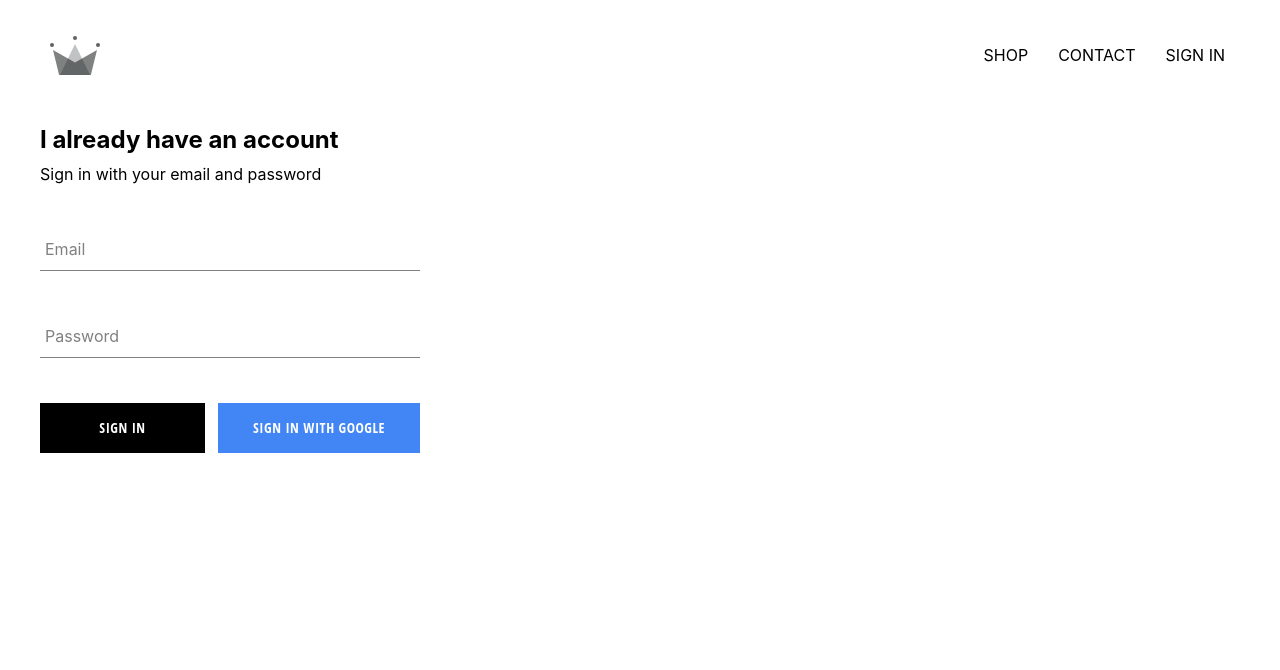
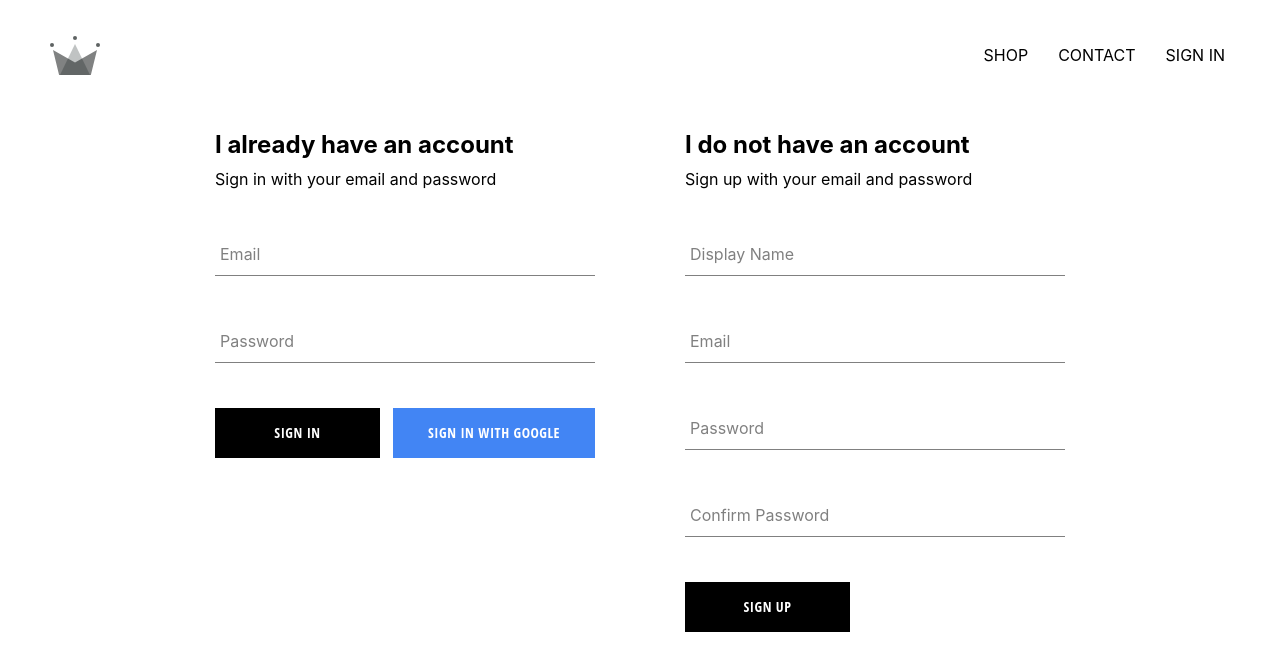
Before and after one commit to ramiraza/crwn-clothing, a React (Create React App) app: page /signin in a window 1280 px wide. Shown: the top 670 px of the page. Built offline with nearby package versions, Linux system fonts and the light colour scheme; no server answers.

Commit message:
implemented firebase utils, store and auth user into firebase db

```diff
--- a/package.json
+++ b/package.json
@@ -27,7 +27,7 @@
 		"workbox-streams": "^5.1.3"
 	},
 	"scripts": {
-		"start": "BROWSER=none react-scripts start",
+		"start": "react-scripts start",
 		"build": "react-scripts build",
 		"test": "react-scripts test",
 		"eject": "react-scripts eject"
--- a/src/App.js
+++ b/src/App.js
@@ -7,7 +7,7 @@
 import HomePage from './pages/homepage/homepage.component';
 import ShopPage from './pages/shop/shop.component';
 import SignInAndSignUp from './pages/sign-in-and-sign-up/sign-in-and-sign-up.component';
-import { auth } from './firebase/firebase.utils';
+import { auth, createUserProfileDoc } from './firebase/firebase.utils';
 
 class App extends React.Component {
 	constructor(props) {
@@ -21,12 +21,23 @@
 	unsubscribeFromAuth = null;
 
 	componentDidMount() {
-		this.unsubscribeFromAuth = auth.onAuthStateChanged(
-			(user) => {
-				this.setState({ currentUser: user });
-				console.log(user);
+		this.unsubscribeFromAuth = auth.onAuthStateChanged(async (userAuth) => {
+			if (userAuth) {
+				const userRef = await createUserProfileDoc(userAuth);
+				userRef.onSnapshot((snapshot) => {
+					this.setState(
+						{
+							currentUser: {
+								id: snapshot.id,
+								...snapshot.data(),
+							},
+						},
+						() => console.log(this.state)
+					);
+				});
 			}
-		);
+			this.setState({ currentUser: userAuth }, () => console.log(this.state));
+		});
 	}
 
 	componentWillUnmount() {
@@ -40,11 +51,7 @@
 				<Switch>
 					<Route exact path="/" component={HomePage} />
 					<Route exact path="/shop" component={ShopPage} />
-					<Route
-						exact
-						path="/signin"
-						component={SignInAndSignUp}
-					/>
+					<Route exact path="/signin" component={SignInAndSignUp} />
 				</Switch>
 			</div>
 		);
--- /dev/null
+++ b/src/components/sign-up/sign-up.component.jsx
@@ -0,0 +1,101 @@
+import React from 'react';
+import FormInput from '../form-input/form-input.component';
+import CustomButton from '../custom-button/custom-button.component';
+
+import './sign-up.styles.scss';
+
+import { auth, createUserProfileDoc } from '../../firebase/firebase.utils';
+
+class SignUp extends React.Component {
+	state = {
+		displayName: '',
+		email: '',
+		password: '',
+		confirmPassword: '',
+	};
+
+	handleSubmit = async (event) => {
+		event.preventDefault();
+
+		const { displayName, email, password, confirmPassword } = this.state;
+
+		if (password !== confirmPassword) {
+			alert('Passwords do not match');
+			return;
+		}
+
+		try {
+			const { user } = await auth.createUserWithEmailAndPassword(
+				email,
+				password
+			);
+
+			await createUserProfileDoc(user, { displayName });
+			// resetting the input fields to blank
+			this.setState({
+				displayName: '',
+				email: '',
+				password: '',
+				confirmPassword: '',
+			});
+		} catch (error) {
+			const { code, message } = error;
+			console.error(code, message);
+			alert(message);
+		}
+	};
+
+	handleChange = (event) => {
+		const { name, value } = event.target;
+		this.setState({
+			[name]: value,
+		});
+	};
+
+	render() {
+		const { displayName, email, password, confirmPassword } = this.state;
+		return (
+			<div className="sign-up">
+				<h2 className="title">I do not have an account</h2>
+				<span>Sign up with your email and password</span>
+				<form className="sign-up-form" onSubmit={this.handleSubmit}>
+					<FormInput
+						type="text"
+						name="displayName"
+						value={displayName}
+						handleChange={this.handleChange}
+						label="Display Name"
+						required
+					/>
+					<FormInput
+						type="email"
+						name="email"
+						value={email}
+						handleChange={this.handleChange}
+						label="Email"
+						required
+					/>
+					<FormInput
+						type="password"
+						name="password"
+						value={password}
+						handleChange={this.handleChange}
+						label="Password"
+						required
+					/>
+					<FormInput
+						type="password"
+						name="confirmPassword"
+						value={confirmPassword}
+						handleChange={this.handleChange}
+						label="Confirm Password"
+						required
+					/>
+					<CustomButton type="submit">SIGN UP</CustomButton>
+				</form>
+			</div>
+		);
+	}
+}
+
+export default SignUp;
--- /dev/null
+++ b/src/components/sign-up/sign-up.styles.scss
@@ -0,0 +1,9 @@
+.sign-up {
+	display: flex;
+	flex-direction: column;
+	width: 380px;
+
+	.title {
+		margin: 10px 0px;
+	}
+}
--- a/src/firebase/firebase.utils.js
+++ b/src/firebase/firebase.utils.js
@@ -12,7 +12,9 @@
 	measurementId: 'G-V0TC4XG092',
 };
 
-firebase.initializeApp(config);
+if (!firebase.apps.length) {
+	firebase.initializeApp(config);
+}
 
 export const auth = firebase.auth();
 export const firestore = firebase.firestore();
@@ -20,7 +22,31 @@
 const provider = new firebase.auth.GoogleAuthProvider();
 provider.setCustomParameters({ prompt: 'select_account' });
 
-export const signInWithGoogle = () =>
-	auth.signInWithPopup(provider);
+export const signInWithGoogle = () => auth.signInWithPopup(provider);
+
+export const createUserProfileDoc = async (userAuth, additionalData) => {
+	if (!userAuth) return;
+
+	const userRef = firestore.doc(`users/${userAuth.uid}`);
+	const snapshot = await userRef.get();
+
+	if (!snapshot.exists) {
+		const { displayName, email } = userAuth;
+		const createdAt = new Date();
+
+		try {
+			userRef.set({
+				displayName,
+				email,
+				createdAt,
+				...additionalData,
+			});
+		} catch (error) {
+			console.error('error while creating user:', error.message);
+		}
+	}
+
+	return userRef;
+};
 
 export default firebase;
--- a/src/pages/sign-in-and-sign-up/sign-in-and-sign-up.component.jsx
+++ b/src/pages/sign-in-and-sign-up/sign-in-and-sign-up.component.jsx
@@ -1,10 +1,14 @@
 import React from 'react';
+import './sign-in-and-sign-up.styles.scss';
 
 import SignIn from '../../components/sign-in/sign-in.component';
+import SignUp from '../../components/sign-up/sign-up.component';
+
 const SignInAndSignUp = () => {
 	return (
 		<div className="sign-in-and-sign-up">
 			<SignIn />
+			<SignUp />
 		</div>
 	);
 };
--- a/src/pages/sign-in-and-sign-up/sign-in-and-sign-up.styles.scss
+++ b/src/pages/sign-in-and-sign-up/sign-in-and-sign-up.styles.scss
@@ -0,0 +1,6 @@
+.sign-in-and-sign-up {
+	width: 850px;
+	display: flex;
+	justify-content: space-between;
+	margin: 30px auto;
+}
```
Also changed, not shown: 1 other file (tests, documents, lock files or other folders).
